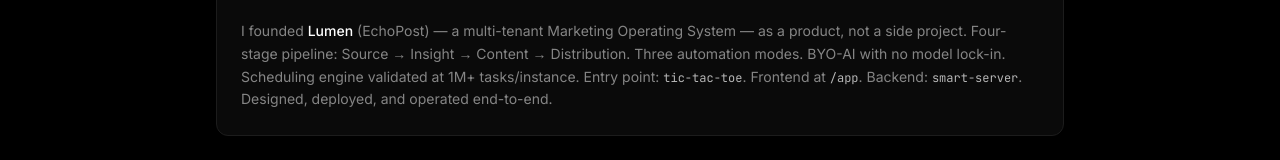
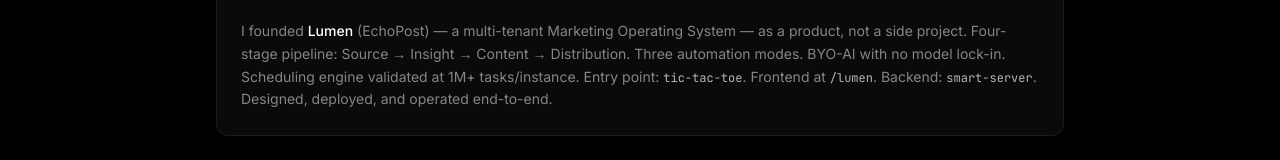
Before and after one commit to KulshresthJangid/tic-tac-toe, a React (Vite) app: page /about in a window 1280 px wide. Shown: the part 435-595 px from the top of the page. Built offline with nearby package versions, Linux system fonts and the light colour scheme.

Commit message:
fix(about): update frontend path reference to /lumen

```diff
--- a/src/pages/About.tsx
+++ b/src/pages/About.tsx
@@ -148,7 +148,7 @@
               product, not a side project. Four-stage pipeline: Source → Insight → Content → Distribution.
               Three automation modes. BYO-AI with no model lock-in. Scheduling engine validated at 1M+ tasks/instance.
               Entry point: <span className="text-white/70 font-mono text-xs">tic-tac-toe</span>.
-              Frontend at <span className="text-white/70 font-mono text-xs">/app</span>.
+              Frontend at <span className="text-white/70 font-mono text-xs">/lumen</span>.
               Backend: <span className="text-white/70 font-mono text-xs">smart-server</span>.
               Designed, deployed, and operated end-to-end.
             </p>
```
